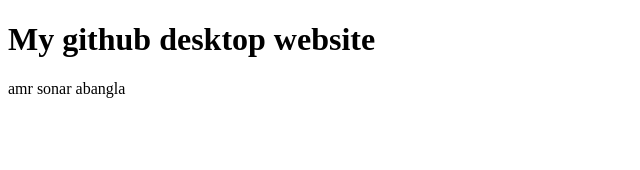
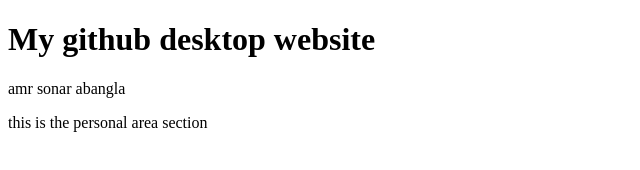
Before and after one commit to Ariful-himel/second-git-learning, a plain HTML site: page index.html in a window 1280 px wide. Shown: the whole page, without its empty margins (0-640 px from the left). Drawn offline with Linux system fonts and the light colour scheme.

Commit message:
update second learning github

```diff
--- a/index.html
+++ b/index.html
@@ -9,5 +9,8 @@
 <body>
     <h1> My github desktop website</h1>
     <p>amr sonar abangla</p>
+    <div>
+    <p> this is the personal area section</p>
+    </div>
 </body>
 </html>
```
